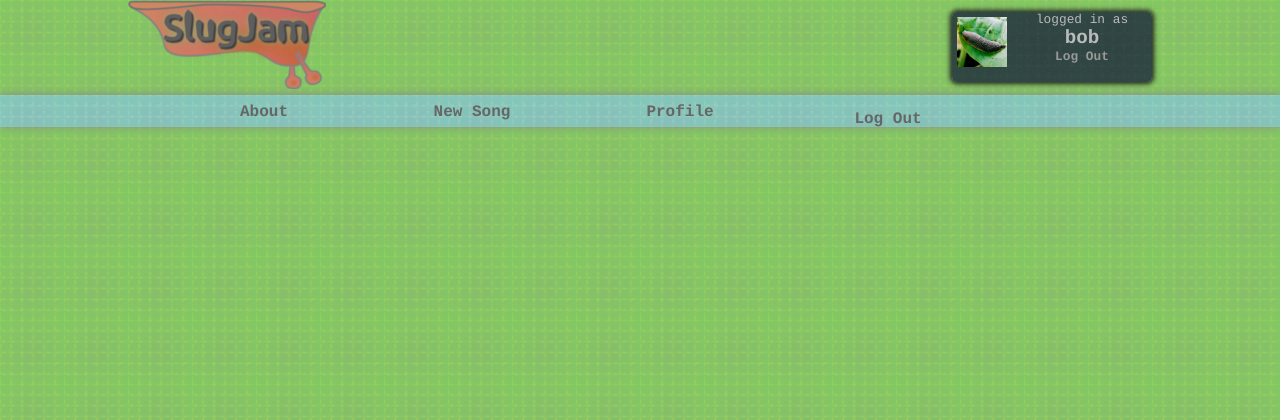
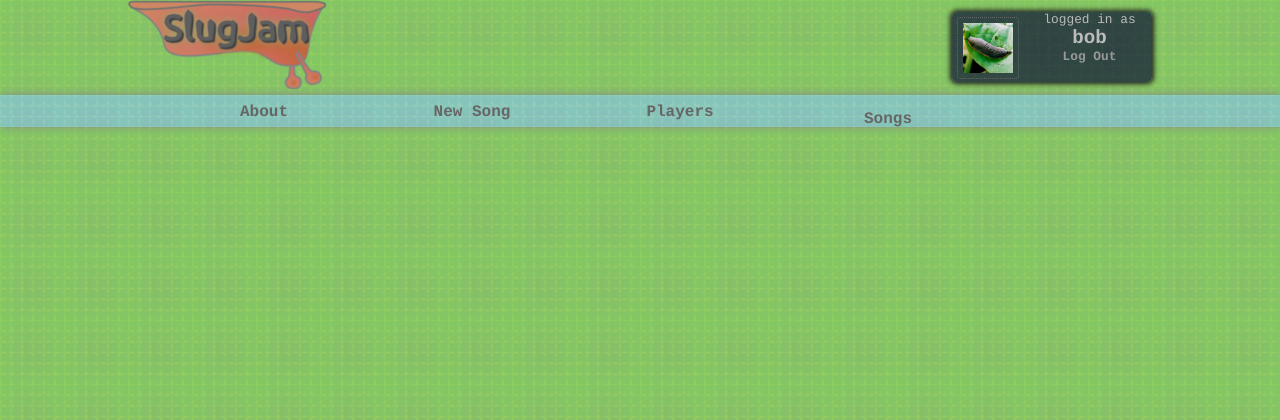
Before and after one commit to SamsPepper1/slugsynth_dynamic, a Django app: page / in a window 1280 px wide. Shown: the top 420 px of the page. Run offline with Django 3.2, Linux system fonts and the light colour scheme; a user stored in the database is signed in; parts of the project's set-up code (start-up, migrations or seed data) failed here and were passed over.

Commit message:
fiddled with mainNav links. fixed slug retrieval issues

```diff
--- a/home/templates/newsong.html
+++ b/home/templates/newsong.html
@@ -37,10 +37,10 @@ var dataArray,
     all
 var STATIC_URL = {{ STATIC_URL }};
 
-
+var player = {% if user.is_authenticated %}'{{user.username}}'{% else %}undefined;{% endif %}
 window.onload = function() {
 
-   getPlayerSlugs(setup);
+   getPlayerSlugs(setup,{'playerName': player});
 };
 </script>
 
--- a/static/css/main.css
+++ b/static/css/main.css
@@ -567,9 +567,9 @@ hr {
 	box-shadow: 0px 0px 5px 2px #222222;
 	background-image: url(../images/formbg.jpg);
 }
-#loginBox a,
+#loginBox a.text,
 #loginBox p {
-	width: 140px;
+	width: 125px;
 	margin: 0px auto;
 	float: right;
 	padding: 0px;
@@ -584,14 +584,17 @@ hr {
 	font-size: 150%;
 }
 
-#loginBox a{
+#loginBox a.text{
 	text-align: center;
 	display: block;
 	color: #999;
 	font-weight: bold;
 }
 
-#loginBox img {
+#loginBox a img {
 	margin: 5px;
+	padding: 5px;
+	border-radius: 3px;
+	border: 1px dotted #666;
 
 }
--- a/templates/base.html
+++ b/templates/base.html
@@ -23,11 +23,11 @@
 		<div id="loginBox">
 			{% if user.is_authenticated %}
 				<p>logged in as <span id="loginBox_username">{{user.username}}</span></p>
-				<a href="/user/logout">Log Out</a>
-				<img width="50" height="50" src="{% if player.avatar %}{{player.avatar.url}}{%else%}{{STATIC_URL }}images/default.jpg{%endif%}" alt="profile picture"><img>
+				<a class="text" href="/user/logout">Log Out</a>
+				<a title="My Profile" href="/user/myprofile/"><img width="50" height="50" src="{% if player.avatar %}{{player.avatar.url}}{%else%}{{STATIC_URL }}images/default.jpg{%endif%}" alt="profile picture"></img></a>
 							{% else %}
-			<a href="/user/login">Log In</a>
-			<a href="/user/signup">Sign Up</a>
+			<a class="text" href="/user/login">Log In</a>
+			<a class="text" href="/user/signup">Sign Up</a>
 			{% endif %}
 
 		</div>
@@ -36,15 +36,10 @@
 
 			{% block navbar %}
 			<ul>
-				<li ><a class="NavBarItem Left" href="/about/">About</a></li>
+				<li><a class="NavBarItem Left" href="/about/">About</a></li>
 				<li><a class="NavBarItem" href="/newsong/">New Song</a></li>
-				{% if user.is_authenticated %}
-					<li><a class="NavBarItem" href="/user/myprofile/">Profile</a></li>
-					<li><a class="NavBarItem Right" href="/user/logout/">Log Out</a></li>
-				{% else %}
-					<li><a class="NavBarItem Right" href="/user/login/">Log In</a></li>
-					<li><a class="NavBAr Right" href="/user/signup/">Sign Up</a></li>
-				{% endif %}
+				<li><a class="NavBarItem" href="/user/list/page1">Players</a></li>
+				<li><a class="NavBarItem" href="/songs">Songs</a></li>
 			</ul>
 			{% endblock %}
 
```
